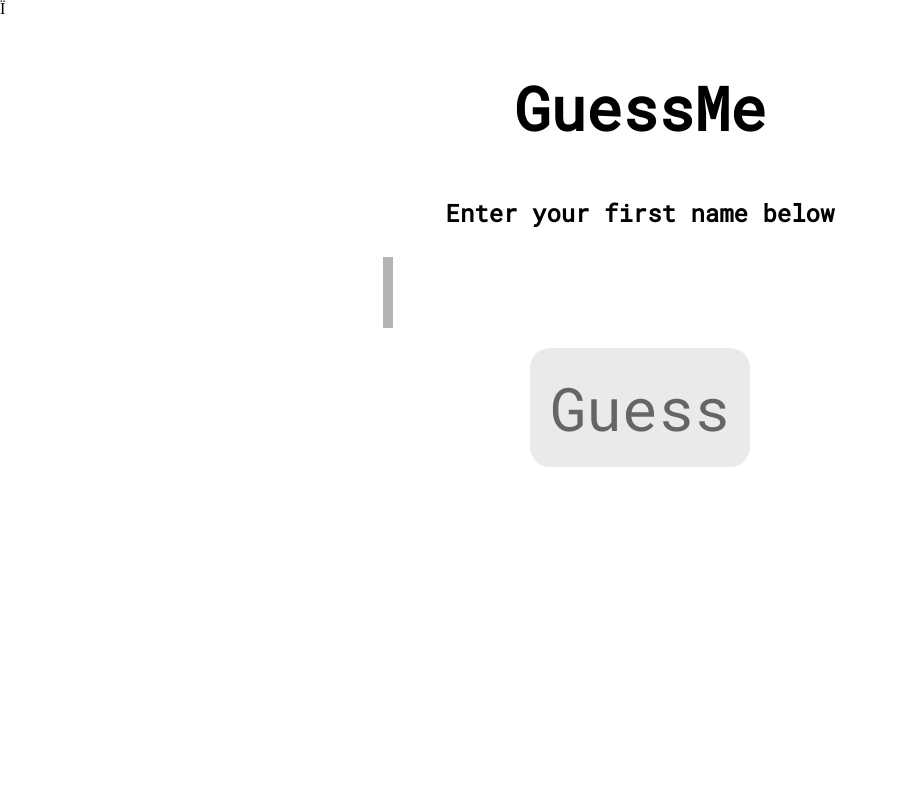
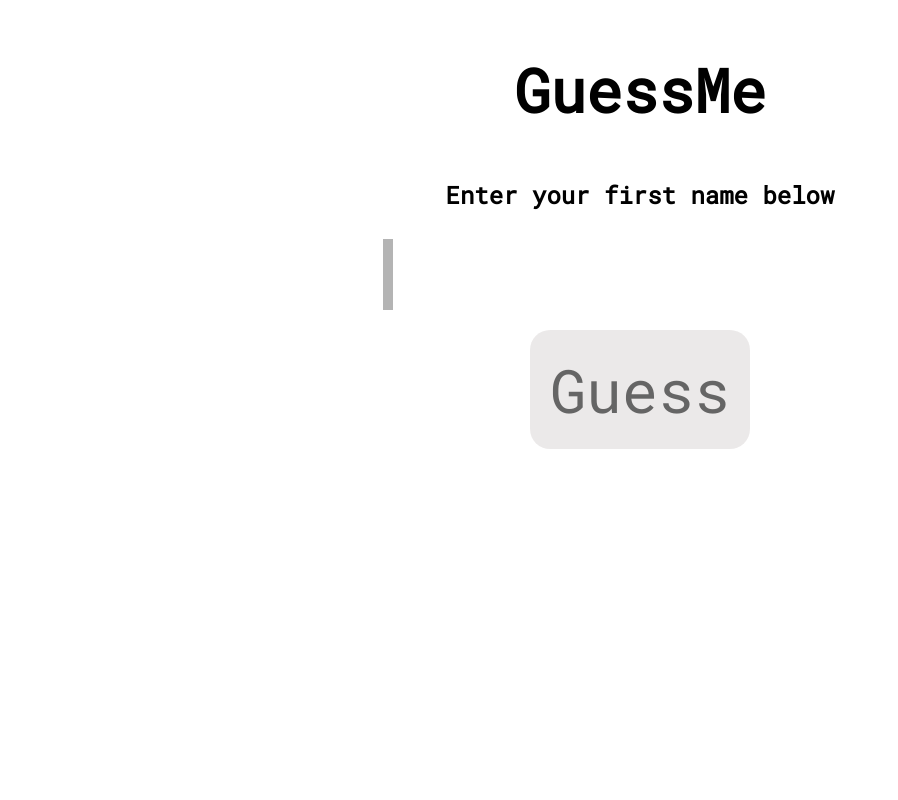
Before and after one commit to mason-spong/cl2, a plain HTML site: page index.html in a window 1280 px wide. Shown: the top 800 px of the page, without its empty margins (0-898 px from the left). Drawn offline with Linux system fonts and the light colour scheme.

Commit message:
fix weird symbol error

```diff
--- a/index.html
+++ b/index.html
@@ -2,16 +2,16 @@
 <html lang="en">
 
 <head>
-  <meta charset="utf-8" />
+  <meta http-equiv="Content-Type" content="text/html; charset=utf-8" />
   <meta name='viewport' content='width=device-width, initial-scale=1.0, maximum-scale=1.0' />
   <title>GuessMe</title>
   <link rel="stylesheet" href="/css/styles.css" />
+  <link rel="shortcut icon" href="#">
   <link rel="preconnect" href="https://fonts.gstatic.com">
-  <link href="https://fonts.googleapis.com/css2?family=Roboto+Mono&display=swap" rel="stylesheet">Ï
+  <link href="https://fonts.googleapis.com/css2?family=Roboto+Mono&display=swap" rel="stylesheet">
 </head>
 
 <body>
-
   <h1 class="heading">GuessMe</h1>
   <h2 class="header-blurb">
     Enter your first name below
```
